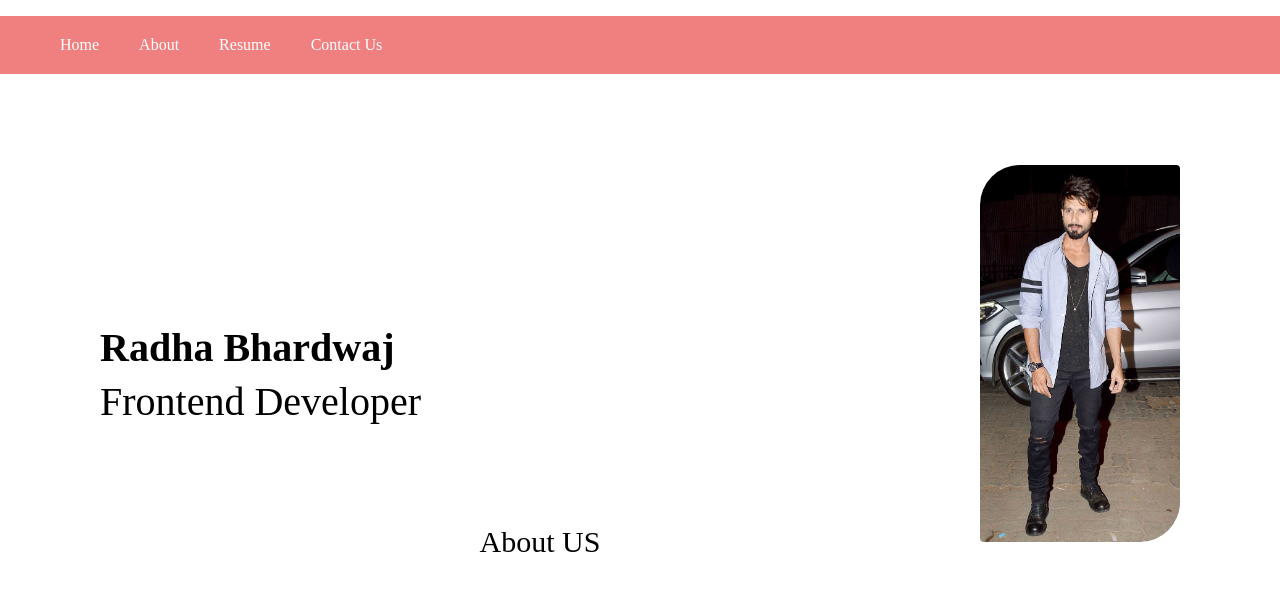
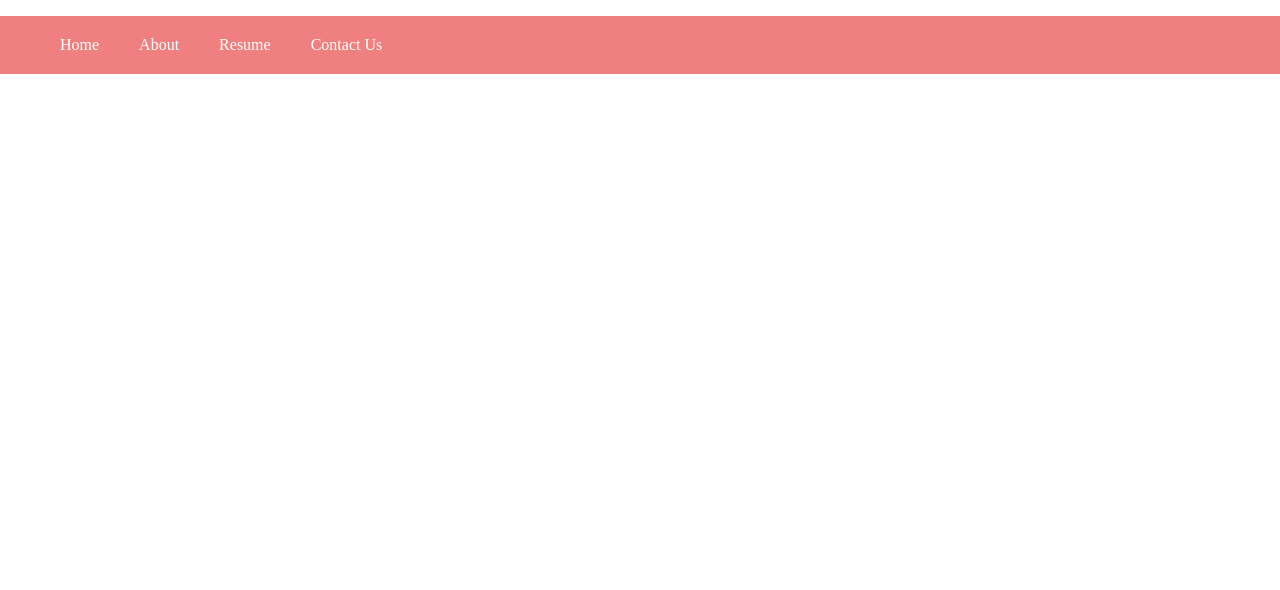
Before and after one commit to radha6992/radha, a plain HTML site: page index.html in a window 1280 px wide. Drawn offline with Linux system fonts and the light colour scheme.

Commit message:
modified

```diff
--- a/index.html
+++ b/index.html
@@ -28,38 +28,6 @@
             </ul>
         </nav>
     </div>
-
-    <div class="div2">
-        <div>
-            <h5>Radha Bhardwaj</h5>
-            <p>Frontend Developer</p>
-        </div>
-        <div class="detil">
-            <img src="/img/img1.jpg" alt="">
-        </div>
-    </div>
-    <!-- about -->
-    <div class="about">
-        <p class="abt-head">
-            <span class="move1">About US</span>
-        </p>
-        <!-- <p class="abt-contant">
-            <span>
-                <details open>
-                    <summary>About Me - Radha Bhardwaj</summary>
-                    <p>
-                        Hello! 👋 I'm <a href="#" class="name1">Radha Bhardwaj</a>, a passionate frontend developer with a knack for creating visually
-                        appealing and user-friendly web experiences. With a solid foundation in web technologies and a
-                        keen eye for design, I love bringing ideas to life on the digital canvas.
-                    </p>
-                </details> -->
-            </span>
-        </p>
-    </div>
-
-
-
-
 </body>
 
 </html>
--- a/style.css
+++ b/style.css
@@ -17,46 +17,3 @@ li{
     list-style-type: none;
     display: flex;
 }
-
-h5{
-    font-size: 40px;
-    margin-left: 100px;
-    margin-top: 250px;
-}
-p{
-    font-size: 40px;
-    margin-top: -60px;
-    margin-left: 100px;
-}
-img{
-    height: auto;
-    width: 200px;
-    float: right;
-    margin-top: -300px;
-    margin-right: 100px;
-    /* border-radius: 10px 120px 10px 120px; */
-    border-radius: 40px 4px 40px 4px;
-}
-/* .div2{
-    border: 2px solid black;
-    display: flex;
-    justify-content: center;
-    align-items: center;
-} */
-
-.abt-head{
-    text-align: center;
-    margin-top: 100px;
-    font-size: 30px;
-}
-
-.move1{
-    background-image: linear-gradient(#1095C1,#1095C1) !important;
-    background-size: 0 100%;
-    background-repeat: no-repeat;
-    transition: .7s;
-}
-.move1:hover{
-    background-size: 100% 100% !important;
-    color: #fff;
-}
```
